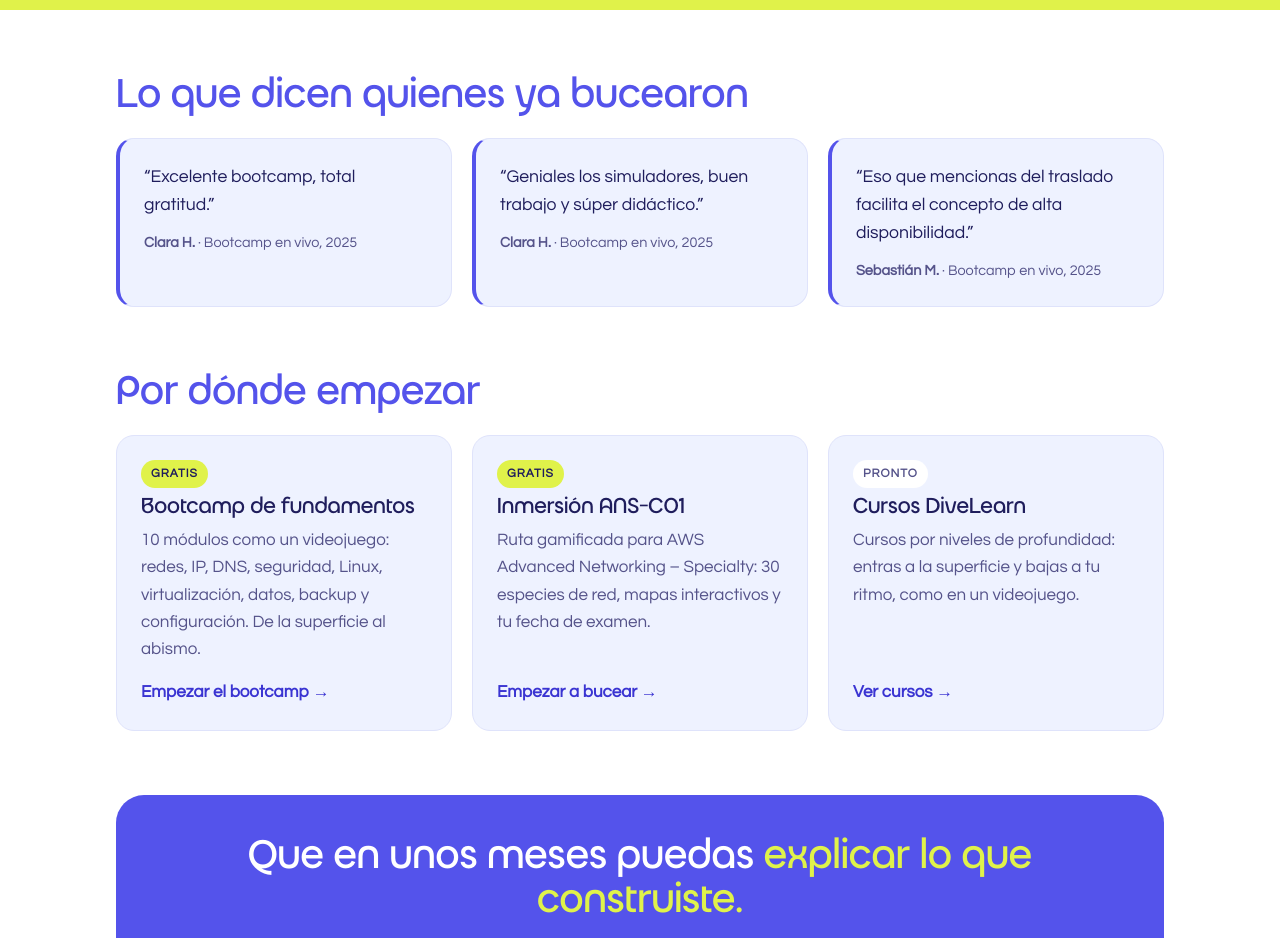
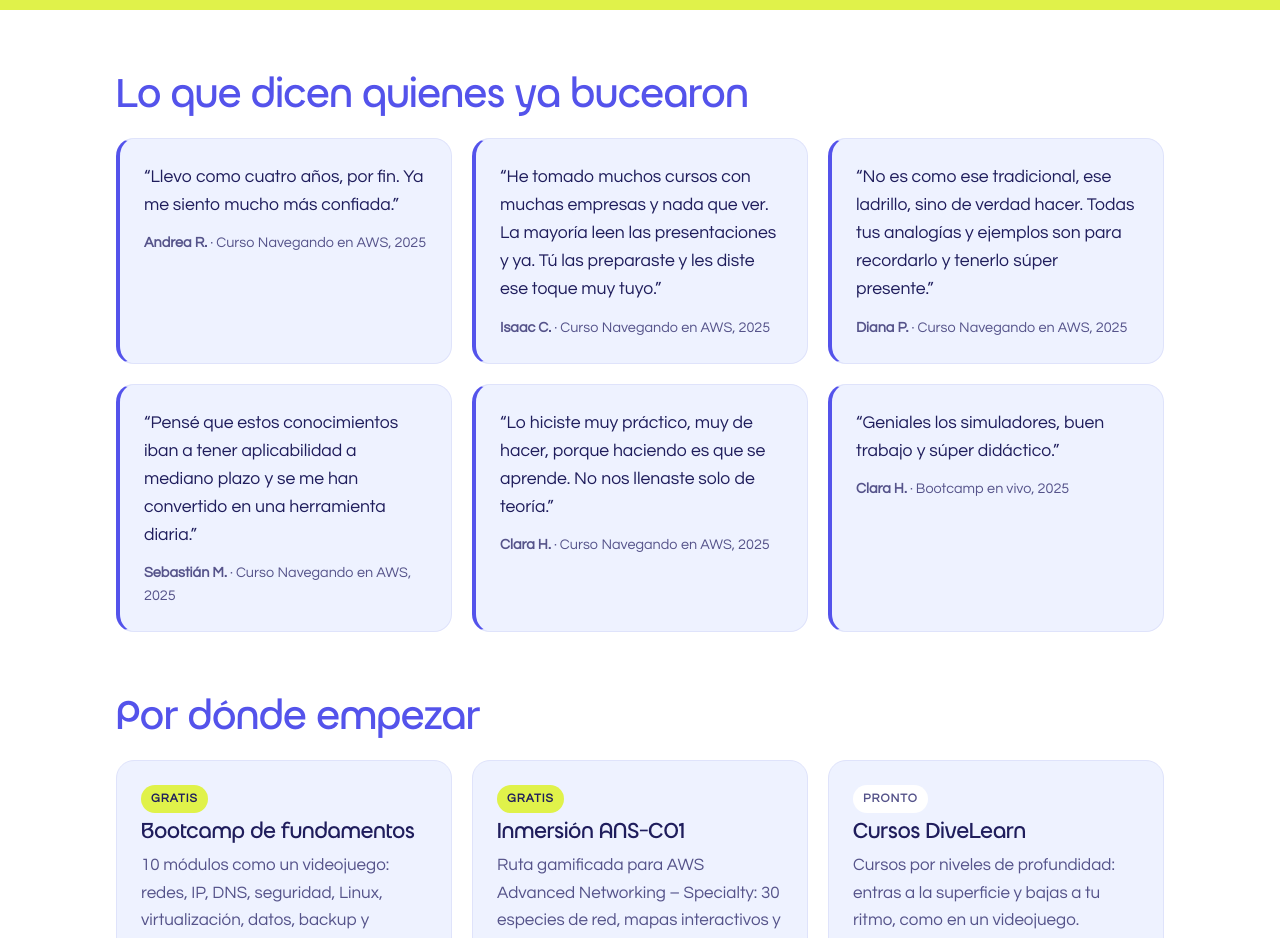
Before and after one commit to DiveLearn/divelearn-web, an Astro site: page / in a window 1280 px wide. Shown: the part 2160-3098 px from the top of the page. Built offline with nearby package versions, Linux system fonts and the light colour scheme; Astro itself is replaced by a stand-in of ours.

Commit message:
Inicio: testimonios del cierre del curso Navegando en AWS (con permiso)

```diff
--- a/src/pages/index.astro
+++ b/src/pages/index.astro
@@ -29,9 +29,24 @@ const pasos = [
   { t: "Elige tu certificación", d: "Bajas de la superficie al abismo a tu ritmo: de Cloud Practitioner a Specialty." },
 ];
 const testimonios = [
-  { q: "Excelente bootcamp, total gratitud.", n: "Clara H.", c: "Bootcamp en vivo, 2025" },
+  { q: "Llevo como cuatro años, por fin. Ya me siento mucho más confiada.", n: "Andrea R.", c: "Curso Navegando en AWS, 2025" },
+  {
+    q: "He tomado muchos cursos con muchas empresas y nada que ver. La mayoría leen las presentaciones y ya. Tú las preparaste y les diste ese toque muy tuyo.",
+    n: "Isaac C.",
+    c: "Curso Navegando en AWS, 2025",
+  },
+  {
+    q: "No es como ese tradicional, ese ladrillo, sino de verdad hacer. Todas tus analogías y ejemplos son para recordarlo y tenerlo súper presente.",
+    n: "Diana P.",
+    c: "Curso Navegando en AWS, 2025",
+  },
+  {
+    q: "Pensé que estos conocimientos iban a tener aplicabilidad a mediano plazo y se me han convertido en una herramienta diaria.",
+    n: "Sebastián M.",
+    c: "Curso Navegando en AWS, 2025",
+  },
+  { q: "Lo hiciste muy práctico, muy de hacer, porque haciendo es que se aprende. No nos llenaste solo de teoría.", n: "Clara H.", c: "Curso Navegando en AWS, 2025" },
   { q: "Geniales los simuladores, buen trabajo y súper didáctico.", n: "Clara H.", c: "Bootcamp en vivo, 2025" },
-  { q: "Eso que mencionas del traslado facilita el concepto de alta disponibilidad.", n: "Sebastián M.", c: "Bootcamp en vivo, 2025" },
 ];
 const rutas = [
   {
```
